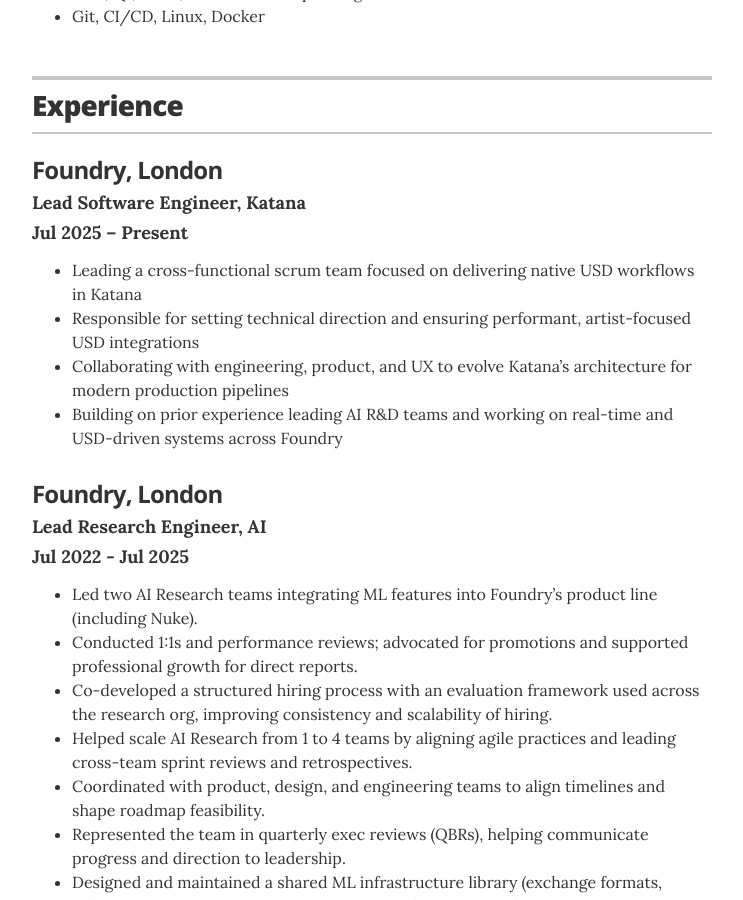
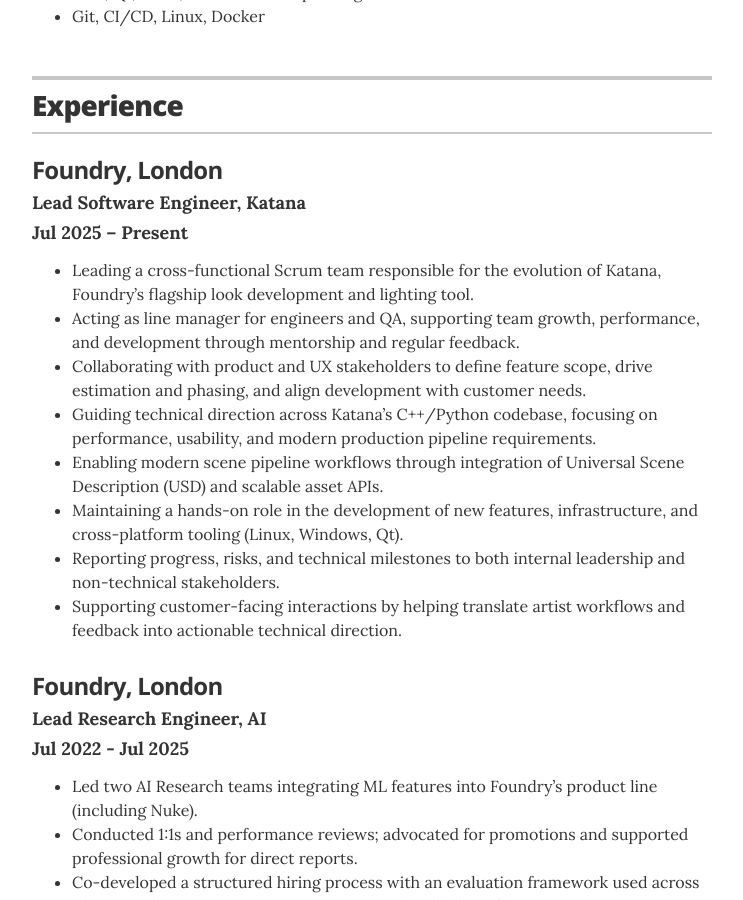
Before and after one commit to csaez/csaez.github.io, a Jekyll site: the page built from index.html, in a window 1280 px wide and 900 px high, scrolled down 768 px. Shown: the whole window, without its empty margins (268-1011 px from the left). Built offline with Jekyll 4.4.1, drawn with Linux system fonts in a browser that asks for light colours.

Commit message:
feat: improve Katana's role description

```diff
--- a/_data/experience.yml
+++ b/_data/experience.yml
@@ -4,10 +4,14 @@
   duration: Jul 2025 – Present
   summary: |
     <ul>
-    <li>Leading a cross-functional scrum team focused on delivering native USD workflows in Katana</li>
-    <li>Responsible for setting technical direction and ensuring performant, artist-focused USD integrations</li>
-    <li>Collaborating with engineering, product, and UX to evolve Katana’s architecture for modern production pipelines</li>
-    <li>Building on prior experience leading AI R&D teams and working on real-time and USD-driven systems across Foundry</li>
+      <li>Leading a cross-functional Scrum team responsible for the evolution of Katana, Foundry’s flagship look development and lighting tool.</li>
+      <li>Acting as line manager for engineers and QA, supporting team growth, performance, and development through mentorship and regular feedback.</li>
+      <li>Collaborating with product and UX stakeholders to define feature scope, drive estimation and phasing, and align development with customer needs.</li>
+      <li>Guiding technical direction across Katana’s C++/Python codebase, focusing on performance, usability, and modern production pipeline requirements.</li>
+      <li>Enabling modern scene pipeline workflows through integration of Universal Scene Description (USD) and scalable asset APIs.</li>
+      <li>Maintaining a hands-on role in the development of new features, infrastructure, and cross-platform tooling (Linux, Windows, Qt).</li>
+      <li>Reporting progress, risks, and technical milestones to both internal leadership and non-technical stakeholders.</li>
+      <li>Supporting customer-facing interactions by helping translate artist workflows and feedback into actionable technical direction.</li>
     </ul>
 
 - company: Foundry, London
```
